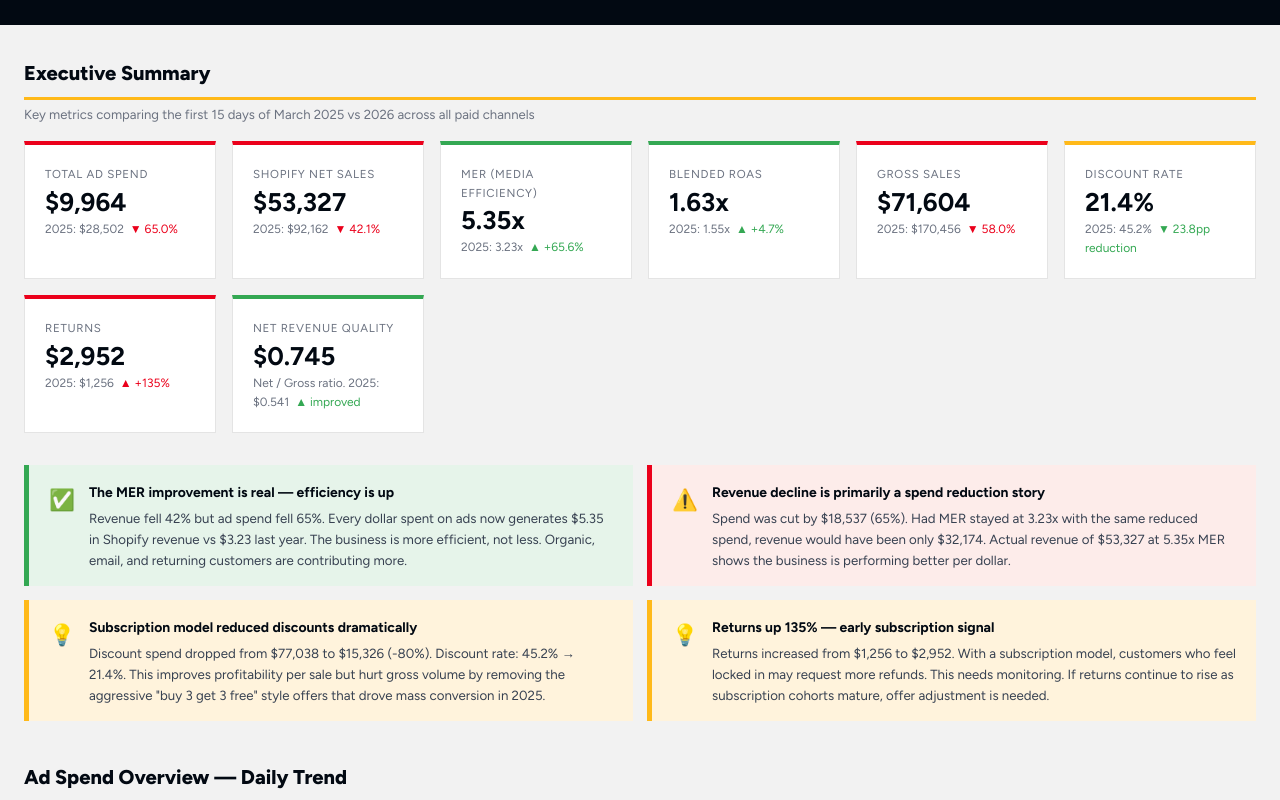
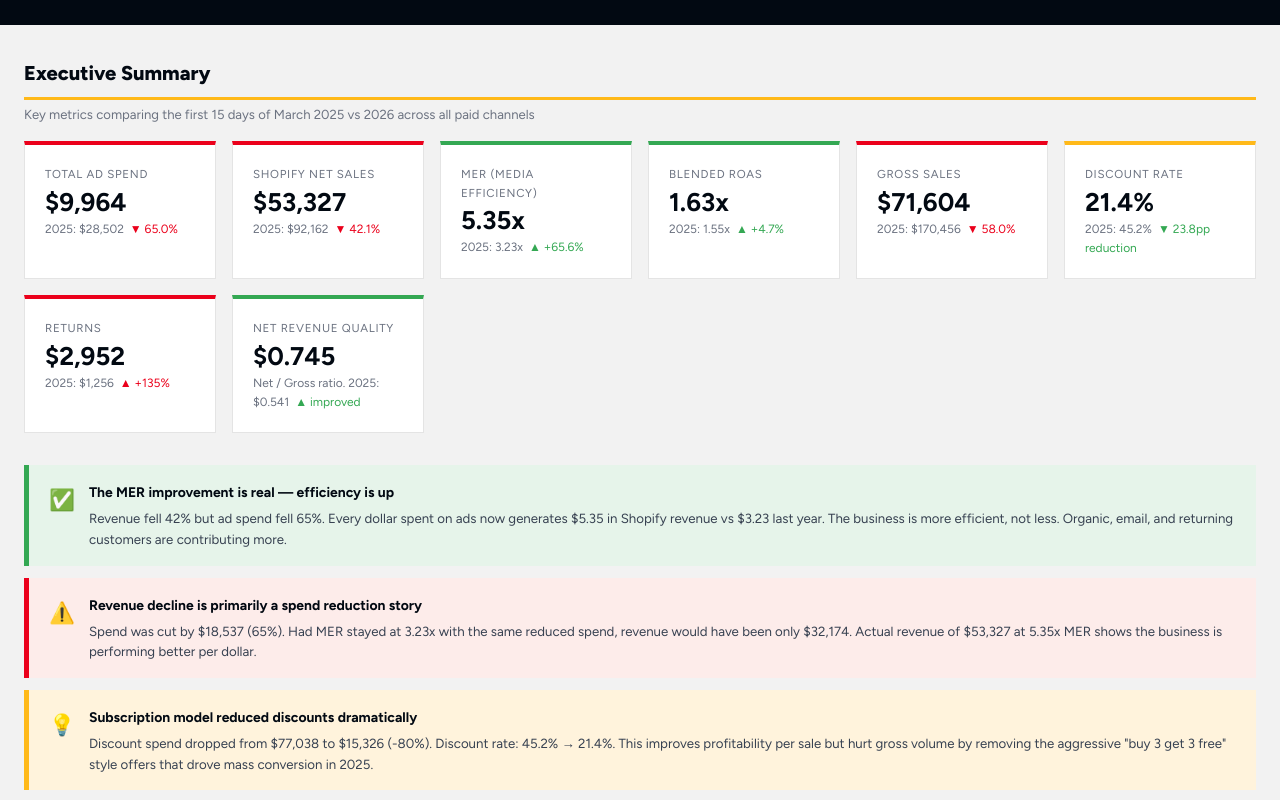
Before and after one commit to devansh-intc/reports, a plain HTML site: page lme/index.html in a window 1280 px wide. Shown: the part 139-939 px from the top of the page. Drawn offline with nearby package versions, Linux system fonts and the light colour scheme.

Commit message:
Fix insight boxes: flex column layout (full width stacked)

```diff
--- a/lme/index.html
+++ b/lme/index.html
@@ -77,7 +77,7 @@
   .tag-warn{background:#FFF3DC;color:#8A5C00}
 
   /* ── Insight boxes ── */
-  .insight-grid{display:grid;grid-template-columns:repeat(auto-fit,minmax(480px,1fr));gap:14px;margin-bottom:20px}
+  .insight-grid{display:flex;flex-direction:column;gap:12px;margin-bottom:20px}
   .insight{border-radius:0;padding:16px 20px;border-left:5px solid var(--gold);display:flex;gap:14px;align-items:flex-start}
   .insight-icon{font-size:1.3rem;flex-shrink:0;margin-top:2px}
   .insight-body{}
```
